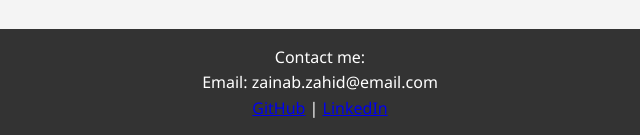
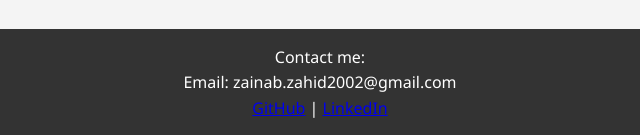
Before and after one commit to zainab946/zainab946.github.io, a plain HTML site: page Labs/zainab_lab5.html in a window 1280 px wide. Shown: the part 1001-1136 px from the top of the page, 320-960 px from the left. Drawn offline with Linux system fonts and the light colour scheme.

Commit message:
added index  lab5

```diff
--- a/Labs/zainab_lab5.html
+++ b/Labs/zainab_lab5.html
@@ -152,7 +152,7 @@
 
 <footer>
     <p>Contact me:</p>
-    <p>Email: zainab.zahid@email.com</p> <!-- Replace with your email -->
+    <p>Email: zainab.zahid2002@gmail.com</p>
     <a href="https://zainab946.github.io/" target="_blank">GitHub</a> |
     <a href="https://www.linkedin.com/in/zainab-zahid-5768b1246/" target="_blank">LinkedIn</a>
 </footer>
```
